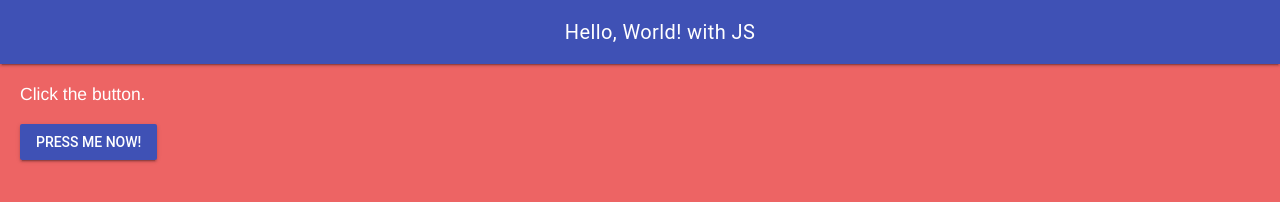
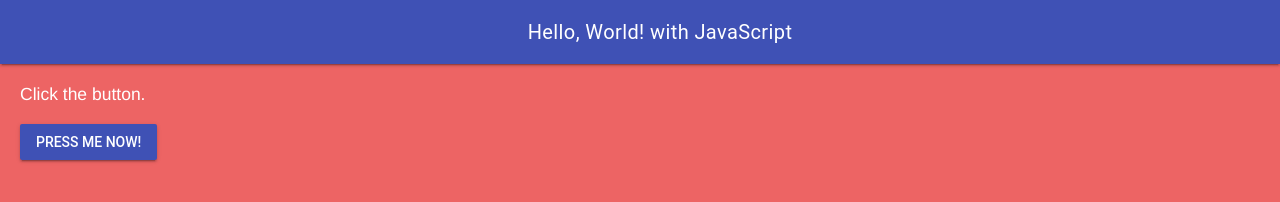
Before and after one commit to MTHS-ICS2O-2-2022/ICS2O-Unit-1-07-Ryan-Duffett, a plain HTML site: page index.html in a window 1280 px wide. Drawn offline with nearby package versions, Linux system fonts and the light colour scheme.

Commit message:
small change

```diff
--- a/index.html
+++ b/index.html
@@ -25,7 +25,7 @@
     <div class="mdl-layout mdl-js-layout mdl-layout--fixed-header">
       <header class="mdl-layout__header">
         <div class="mdl-layout__header-row">
-          <span class="mdl-layout-title">Hello, World! with JS</span>
+          <span class="mdl-layout-title">Hello, World! with JavaScript</span>
         </div>
       </header>
       <main class="mdl-layout__content">
```
